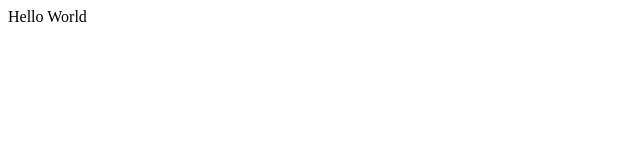
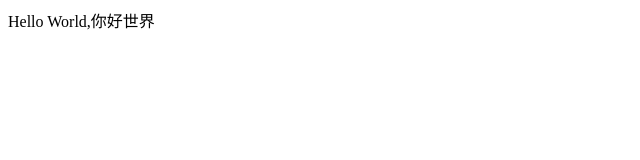
Before and after one commit to litzhou/git-test, a plain HTML site: page index.html in a window 1280 px wide. Shown: the whole page, without its empty margins (0-640 px from the left). Drawn offline with Linux system fonts and the light colour scheme.

Commit message:
update index.html

```diff
--- a/index.html
+++ b/index.html
@@ -5,6 +5,6 @@
     <title>Title</title>
 </head>
 <body>
-    Hello World
+    Hello World,你好世界
 </body>
 </html>
```
